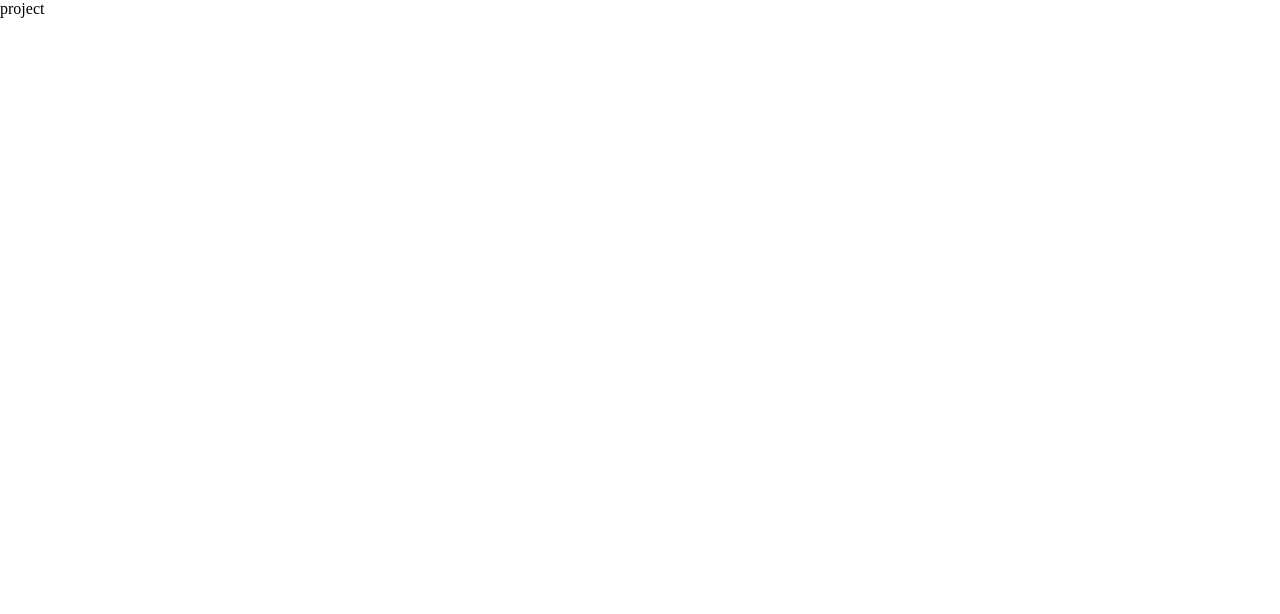
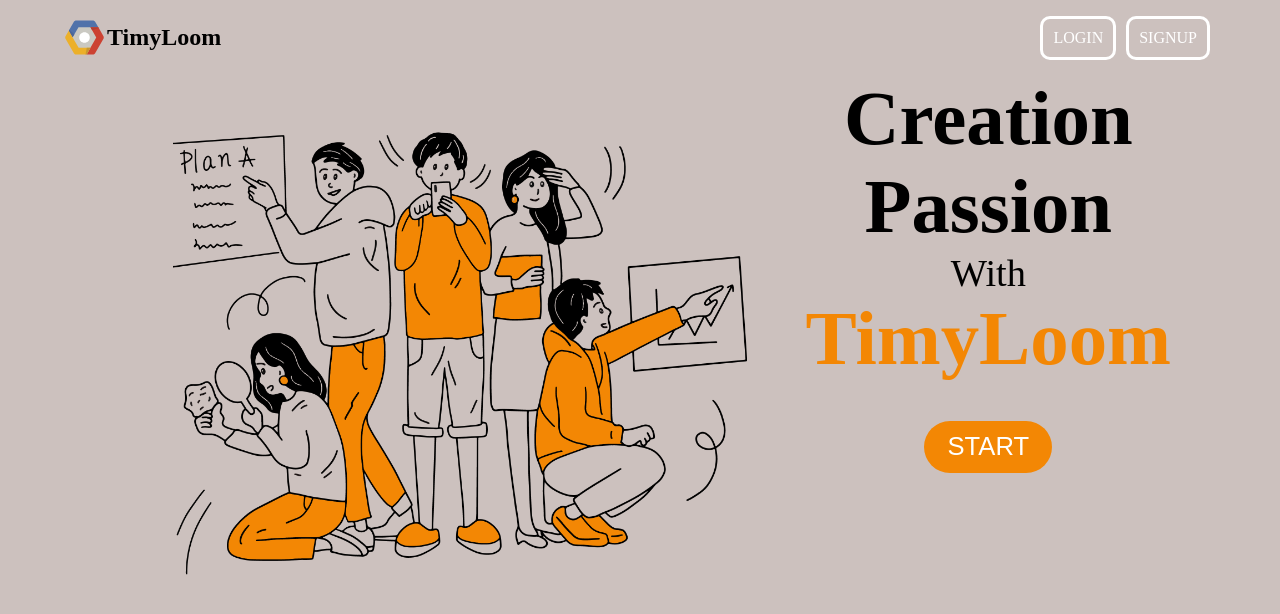
Before and after one commit to gachon-sw-academy-2023/Timyloom-React, a React (Vite) app: page / in a window 1280 px wide. Shown: the top 614 px of the page. Built offline with nearby package versions, Linux system fonts and the light colour scheme.

Commit message:
FE-73 FE-74 [FEAT] 온보딩 홈 페이지 구현

```diff
--- a/package.json
+++ b/package.json
@@ -9,10 +9,15 @@
     "preview": "vite preview"
   },
   "dependencies": {
+    "@emotion/react": "^11.10.5",
+    "@emotion/styled": "^11.10.5",
+    "@mui/material": "^5.11.3",
+    "@types/react-icons": "^3.0.0",
     "@types/react-router-dom": "^5.3.3",
     "@types/styled-components": "^5.1.26",
     "react": "^18.2.0",
     "react-dom": "^18.2.0",
+    "react-icons": "^4.7.1",
     "react-router-dom": "^6.6.1",
     "recoil": "^0.7.6",
     "styled-components": "^5.3.6",
--- a/src/App.tsx
+++ b/src/App.tsx
@@ -1,13 +1,17 @@
 import { BrowserRouter, Routes, Route } from 'react-router-dom';
 import { RecoilRoot, atom, selector, useRecoilState, useRecoilValue } from 'recoil';
+
+import Onboarding from './components/Onboarding/Onboarding';
+import Header from './components/Header/Header';
 
 function App() {
   return (
     <>
       <RecoilRoot>
         <BrowserRouter>
+          <Header />
           <Routes>
-            <Route path="/" element={<div>project</div>}></Route>
+            <Route path="/" element={<Onboarding />}></Route>
           </Routes>
         </BrowserRouter>
       </RecoilRoot>
--- /dev/null
+++ b/src/components/Header/Header.tsx
@@ -0,0 +1,64 @@
+import { useState, useEffect } from 'react';
+import { Link } from 'react-router-dom';
+import * as S from './HeaderStyle';
+import { FaBars } from 'react-icons/fa';
+
+import { ReactComponent as Logo } from '../../assets/logo.svg';
+
+function Header() {
+  const [isToggleOpen, setIsToggleOpen] = useState(false);
+  const [ScrollY, setScrollY] = useState(0); // window 의 pageYOffset값을 저장
+  const [ScrollActive, setScrollActive] = useState(false);
+
+  useEffect(() => {
+    function scrollListener() {
+      window.addEventListener('scroll', handleScroll);
+    } //  window 에서 스크롤을 감시 시작
+    scrollListener(); // window 에서 스크롤을 감시
+    return () => {
+      window.removeEventListener('scroll', handleScroll);
+    }; //  window 에서 스크롤을 감시를 종료
+  });
+
+  const handleToggleOpen = () => {
+    setIsToggleOpen(!isToggleOpen);
+  };
+
+  function handleScroll() {
+    if (ScrollY > 100) {
+      setScrollY(window.pageYOffset);
+      setScrollActive(true);
+    } else {
+      setScrollY(window.pageYOffset);
+      setScrollActive(false);
+    }
+  }
+
+  return (
+    <>
+      <S.StyledHeader ScrollActive={ScrollActive}>
+        <div className="nav_logo">
+          <Link to={'/'} className="nav-logo-link">
+            <Logo width="45px" height="45px" />
+            TimyLoom
+          </Link>
+        </div>
+        <S.NavManu isToggleOpen={isToggleOpen}>
+          <li>
+            <Link to={'/login'} className="nav-menu-list">
+              LOGIN
+            </Link>
+          </li>
+          <li>
+            <Link to={'/signup'} className="nav-menu-list">
+              SIGNUP
+            </Link>
+          </li>
+        </S.NavManu>
+        <FaBars className="menuToggleBtn" onClick={handleToggleOpen} />
+      </S.StyledHeader>
+    </>
+  );
+}
+
+export default Header;
--- /dev/null
+++ b/src/components/Header/HeaderStyle.tsx
@@ -0,0 +1,74 @@
+import styled from 'styled-components';
+
+export const StyledHeader = styled.header<{ ScrollActive: boolean }>`
+  position: sticky;
+  top: ${(props) => (props.ScrollActive ? '10px' : '0px')};
+  background-color: ${(props) => (props.ScrollActive ? '#456085' : '#ccc1be')};
+  padding: 15px 50px 15px 50px;
+  display: flex;
+  align-items: center;
+  justify-content: space-between;
+  border-radius: ${(props) => (props.ScrollActive ? '50px' : '0px')};
+  margin: ${(props) => (props.ScrollActive ? '0 5%' : '0px')};
+  .nav_logo {
+    margin: 0 12px;
+
+    .nav-logo-link {
+      display: flex;
+      align-items: center;
+      text-decoration: none;
+      font-size: 24px;
+      color: ${(props) => (props.ScrollActive ? '#ffffff' : 'black')};
+      font-weight: bold;
+    }
+  }
+  .menuToggleBtn {
+    display: none;
+    color: white;
+    font-size: 24px;
+    position: absolute;
+    right: 20px;
+    top: 15px;
+    cursor: pointer;
+  }
+
+  @media screen and (max-width: 768px) {
+    flex-direction: column;
+    align-items: flex-start;
+    .menuToggleBtn {
+      display: block;
+    }
+  }
+  transition: all 300ms ease-in;
+`;
+
+export const NavManu = styled.ul<{ isToggleOpen: boolean }>`
+  list-style: none;
+  display: flex;
+  margin: 0 15px;
+  padding: 0;
+
+  li {
+    border-radius: 10px;
+    margin: 0 5px;
+    border: 3px solid white;
+    &:hover {
+      cursor: pointer;
+      border-radius: 20px;
+    }
+    transition: all 100ms ease-in;
+  }
+  .nav-menu-list {
+    text-decoration: none;
+    color: white;
+    display: block;
+    padding: 10px 10px;
+  }
+  @media screen and (max-width: 768px) {
+    display: ${(props) => (props.isToggleOpen ? 'block' : 'none')};
+    flex-direction: column;
+    align-items: center;
+    width: 100%;
+    margin-top: 5px;
+  }
+`;
--- /dev/null
+++ b/src/components/Onboarding/Onboarding.tsx
@@ -0,0 +1,39 @@
+import * as S from './OnboardingStyle';
+
+import onboardingMain from '../../assets/onboardingMain.png';
+
+import Box from '@mui/material/Box';
+import Grid from '@mui/material/Grid';
+
+function Onboarding() {
+  return (
+    <div>
+      <S.MainWrapper>
+        <Box sx={{ flexGrow: 1 }}>
+          <Grid container spacing={0}>
+            <Grid item xs={12} md={7}>
+              <S.ImgWrapper>
+                <img width="80%" src={onboardingMain} />
+              </S.ImgWrapper>
+            </Grid>
+            <Grid item xs={12} md={5}>
+              <S.ContentsWrapper>
+                <S.MainContent fontSize="6vw">Creation</S.MainContent>
+                <S.MainContent fontSize="6vw">Passion</S.MainContent>
+                <S.MainContent fontWeight="none">With</S.MainContent>
+                <S.MainContent fontSize="6vw" color="#f38704">
+                  TimyLoom
+                </S.MainContent>
+                <S.BtnWrapper>
+                  <S.StartBtn>START</S.StartBtn>
+                </S.BtnWrapper>
+              </S.ContentsWrapper>
+            </Grid>
+          </Grid>
+        </Box>
+      </S.MainWrapper>
+    </div>
+  );
+}
+
+export default Onboarding;
--- /dev/null
+++ b/src/components/Onboarding/OnboardingStyle.tsx
@@ -0,0 +1,42 @@
+import styled from 'styled-components';
+
+export const MainWrapper = styled.div`
+  width: 100%;
+  height: 5000px;
+  background-color: #ccc1be;
+  margin: 0;
+`;
+
+export const ImgWrapper = styled.div`
+  padding-left: 30px;
+  text-align: right;
+`;
+
+export const ContentsWrapper = styled.div`
+  box-sizing: border-box;
+  padding-right: 50px;
+  text-align: center;
+`;
+
+export const BtnWrapper = styled.div`
+  text-align: center;
+`;
+export const StartBtn = styled.button`
+  width: 10vw;
+  height: 4vw;
+  font-size: 2vw;
+  margin: 3vw 0px 0px 0px;
+  background-color: #f38704;
+  color: #fff;
+  border-radius: 30px;
+  border: 0px;
+  &:hover {
+    cursor: pointer;
+  }
+`;
+
+export const MainContent = styled.div<{ fontSize?: string; fontWeight?: string; color?: string }>`
+  font-size: ${(props) => (props.fontSize ? props.fontSize : '3vw')};
+  font-weight: ${(props) => (props.fontWeight ? 'none' : 'bold')};
+  color: ${(props) => (props.color ? props.color : 'black')};
+`;
--- a/tsconfig.json
+++ b/tsconfig.json
@@ -14,7 +14,8 @@
     "resolveJsonModule": true,
     "isolatedModules": true,
     "noEmit": true,
-    "jsx": "react-jsx"
+    "jsx": "react-jsx",
+    "baseUrl": ".",
   },
   "include": ["src"],
   "references": [{ "path": "./tsconfig.node.json" }]
```
Also changed, not shown: src/assets/onboardingMain.png (added), 1 other file (tests, documents, lock files or other folders).
